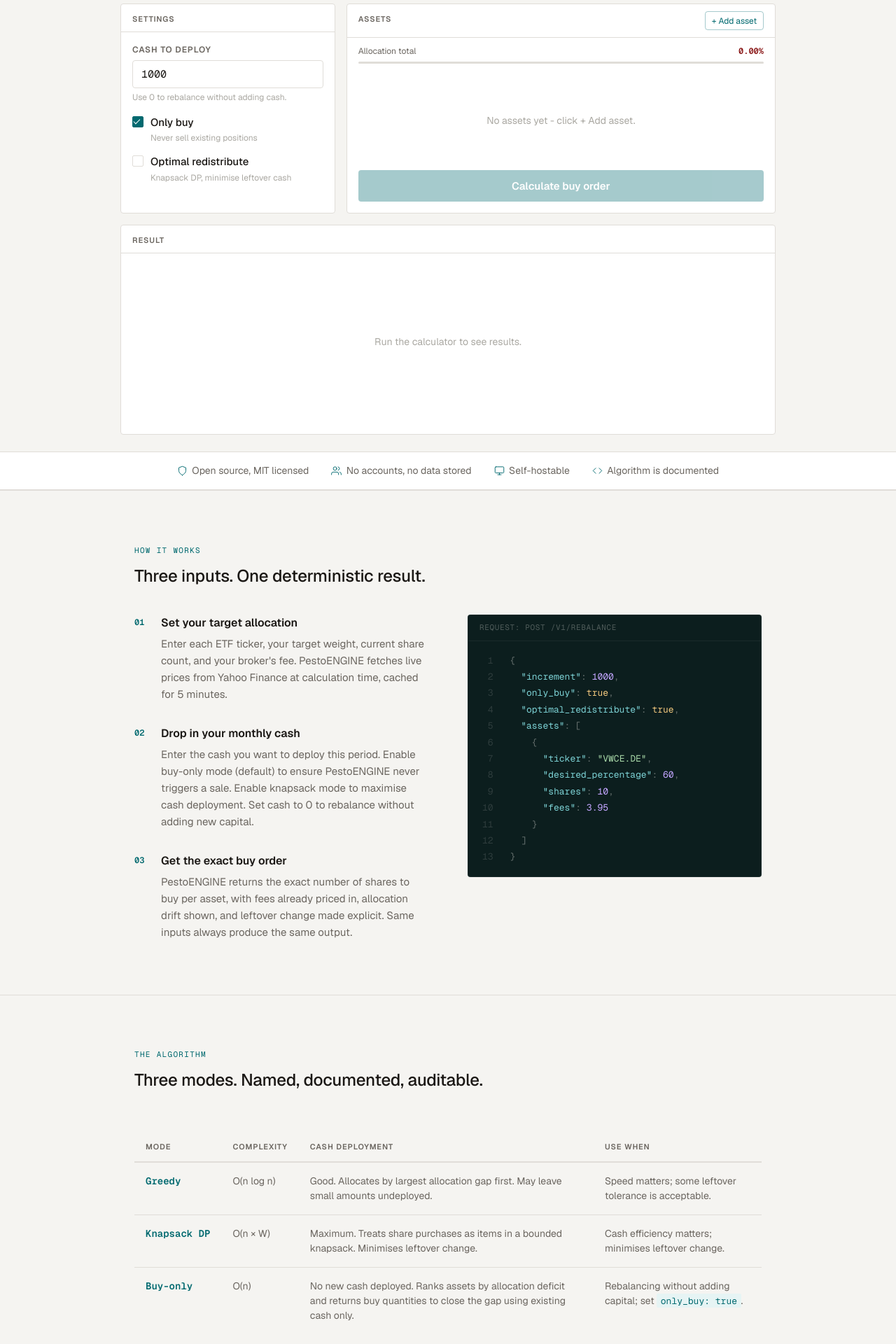
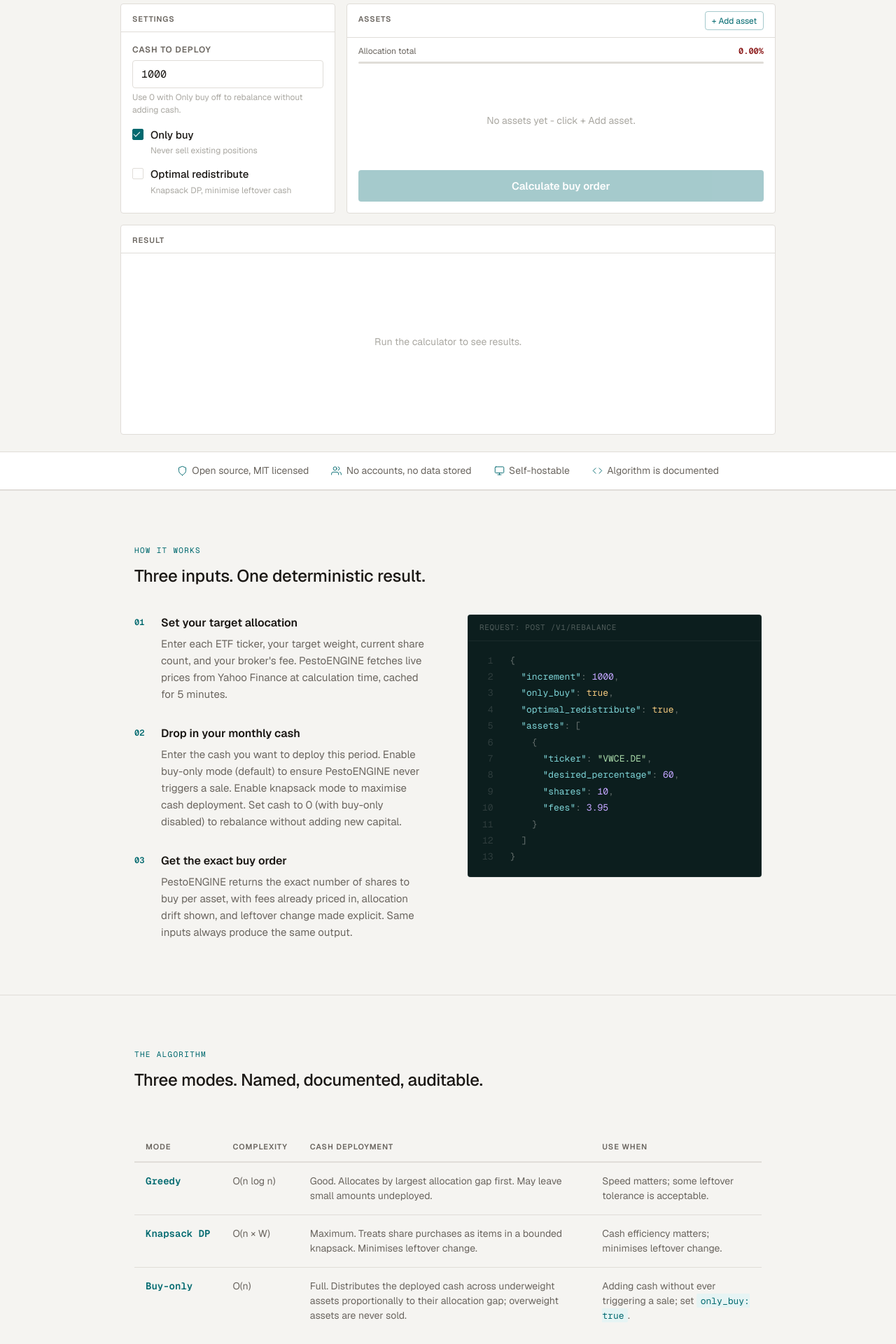
Before and after one commit to PestoENGINE/PestoENGINE, a Svelte app in the folder ui/: page / in a window 1280 px wide. Shown: the part 380-2300 px from the top of the page at 70% size. Built offline with nearby package versions, Linux system fonts and the light colour scheme.

Commit message:
docs: correct buy-only copy to match the zero-cash behavior

```diff
--- a/ui/src/components/AlgoSection.svelte
+++ b/ui/src/components/AlgoSection.svelte
@@ -29,8 +29,8 @@
           <tr>
             <td>Buy-only</td>
             <td>O(n)</td>
-            <td>No new cash deployed. Ranks assets by allocation deficit and returns buy quantities to close the gap using existing cash only.</td>
-            <td>Rebalancing without adding capital; set <span class="inline-code">only_buy: true</span>.</td>
+            <td>Full. Distributes the deployed cash across underweight assets proportionally to their allocation gap; overweight assets are never sold.</td>
+            <td>Adding cash without ever triggering a sale; set <span class="inline-code">only_buy: true</span>.</td>
           </tr>
         </tbody>
       </table>
--- a/ui/src/components/GlobalSettings.svelte
+++ b/ui/src/components/GlobalSettings.svelte
@@ -21,7 +21,7 @@
     on:change={e => dispatch('update', { increment: inputNumber(e) })}
     class="field mono"
   />
-  <div class="field-hint">Use 0 to rebalance without adding cash.</div>
+  <div class="field-hint">Use 0 with Only buy off to rebalance without adding cash.</div>
 </div>
 
 <label class="check-row">
--- a/ui/src/components/HowItWorks.svelte
+++ b/ui/src/components/HowItWorks.svelte
@@ -16,7 +16,7 @@
           <div class="how-num">02</div>
           <div>
             <div class="how-step-title">Drop in your monthly cash</div>
-            <div class="how-step-text">Enter the cash you want to deploy this period. Enable buy-only mode (default) to ensure PestoENGINE never triggers a sale. Enable knapsack mode to maximise cash deployment. Set cash to 0 to rebalance without adding new capital.</div>
+            <div class="how-step-text">Enter the cash you want to deploy this period. Enable buy-only mode (default) to ensure PestoENGINE never triggers a sale. Enable knapsack mode to maximise cash deployment. Set cash to 0 (with buy-only disabled) to rebalance without adding new capital.</div>
           </div>
         </div>
         <div class="how-step">
```
Also changed, not shown: 1 other file (tests, documents, lock files or other folders).
